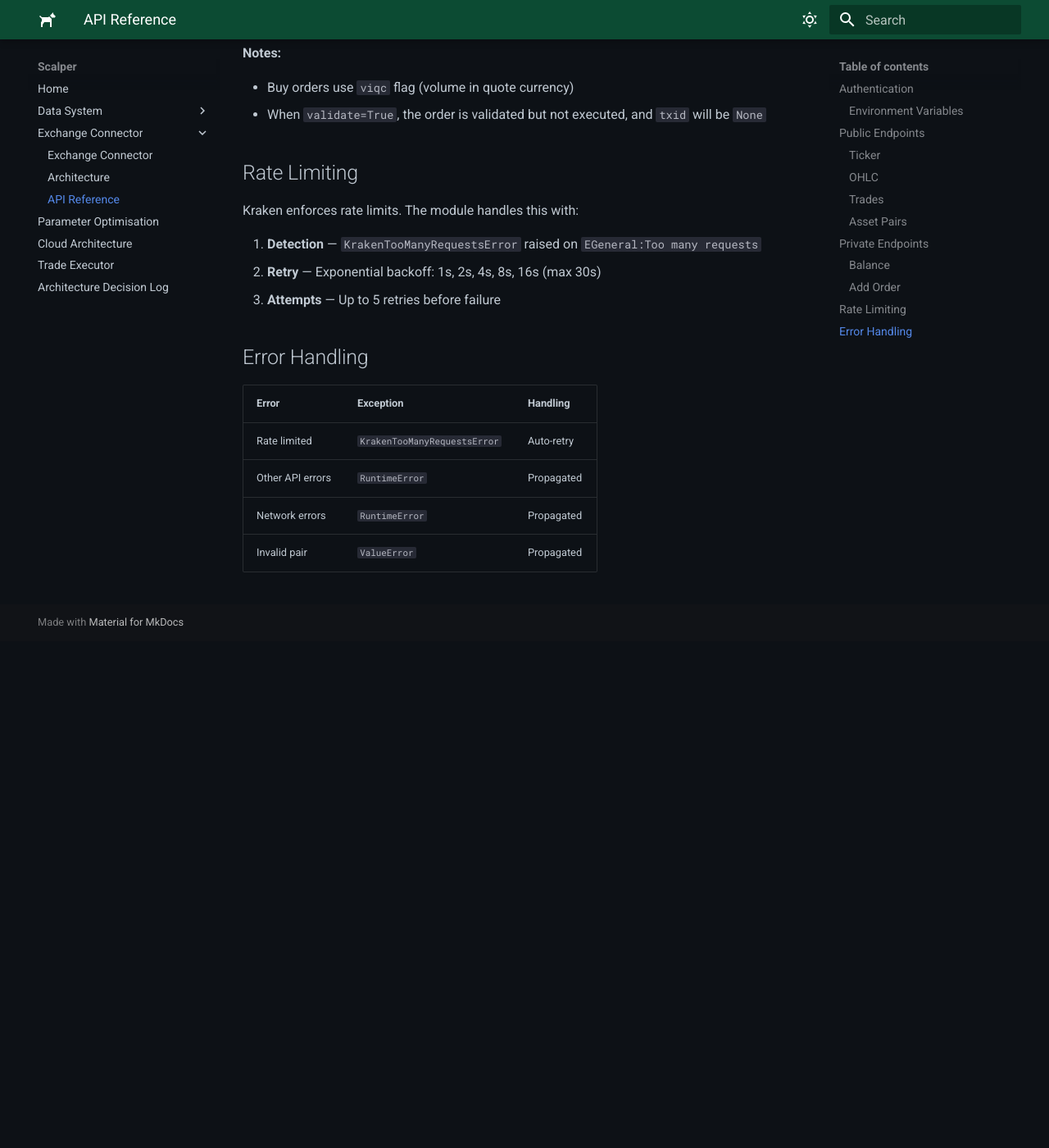
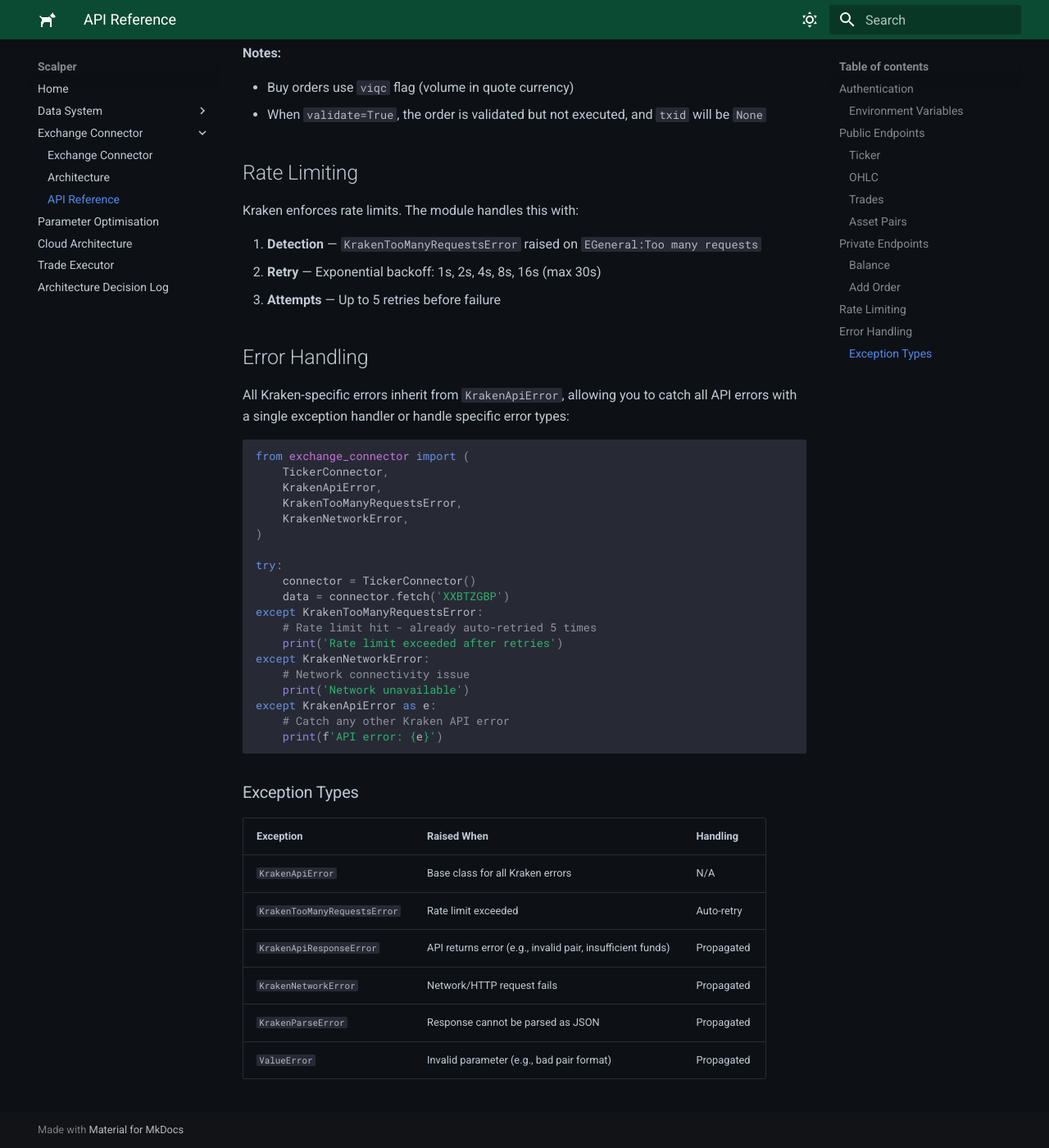
Before and after one commit to Phil-Lord/crypto-scalper, an MkDocs documentation site: the page built from docs/exchange-connector/api-reference.md, in a window 1280 px wide and 1400 px high, scrolled down 2628 px. Shown: the whole window at 82% size. Built offline with MkDocs 1.6.1 and Material for MkDocs 9.7.7, drawn with Linux system fonts in a browser that asks for light colours; before the commit the page ends 3410 px from its top, so only the background shows below that.

Commit message:
DOC: Add exception hierarchy to EC doc

````diff
--- a/docs/exchange-connector/api-reference.md
+++ b/docs/exchange-connector/api-reference.md
@@ -120,9 +120,37 @@ Kraken enforces rate limits. The module handles this with:
 
 ## Error Handling
 
-| Error            | Exception                    | Handling   |
-| ---------------- | ---------------------------- | ---------- |
-| Rate limited     | `KrakenTooManyRequestsError` | Auto-retry |
-| Other API errors | `RuntimeError`               | Propagated |
-| Network errors   | `RuntimeError`               | Propagated |
-| Invalid pair     | `ValueError`                 | Propagated |
+All Kraken-specific errors inherit from `KrakenApiError`, allowing you to catch all API errors with a single exception handler or handle specific error types:
+
+```python
+from exchange_connector import (
+    TickerConnector,
+    KrakenApiError,
+    KrakenTooManyRequestsError,
+    KrakenNetworkError,
+)
+
+try:
+    connector = TickerConnector()
+    data = connector.fetch('XXBTZGBP')
+except KrakenTooManyRequestsError:
+    # Rate limit hit - already auto-retried 5 times
+    print('Rate limit exceeded after retries')
+except KrakenNetworkError:
+    # Network connectivity issue
+    print('Network unavailable')
+except KrakenApiError as e:
+    # Catch any other Kraken API error
+    print(f'API error: {e}')
+```
+
+### Exception Types
+
+| Exception                    | Raised When                                                | Handling   |
+| ---------------------------- | ---------------------------------------------------------- | ---------- |
+| `KrakenApiError`             | Base class for all Kraken errors                           | N/A        |
+| `KrakenTooManyRequestsError` | Rate limit exceeded                                        | Auto-retry |
+| `KrakenApiResponseError`     | API returns error (e.g., invalid pair, insufficient funds) | Propagated |
+| `KrakenNetworkError`         | Network/HTTP request fails                                 | Propagated |
+| `KrakenParseError`           | Response cannot be parsed as JSON                          | Propagated |
+| `ValueError`                 | Invalid parameter (e.g., bad pair format)                  | Propagated |
````
Also changed, not shown: docs/exchange-connector/index.md (+7 -3 lines).
